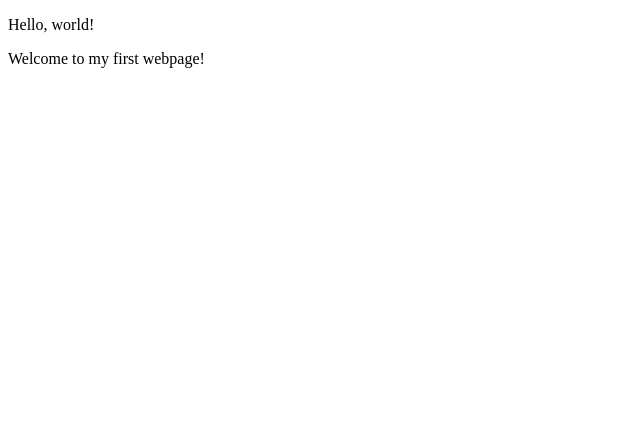
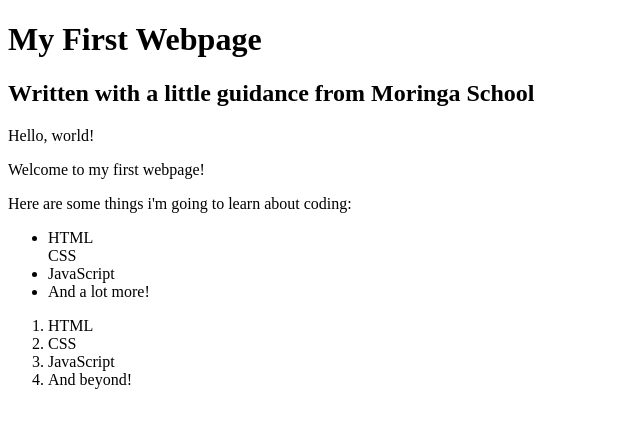
Before and after one commit to DENNISMCRAE/github-tutorial, a plain HTML site: page my-first-webpage.html in a window 1280 px wide. Shown: the whole page, without its empty margins (0-640 px from the left). Drawn offline with Linux system fonts and the light colour scheme.

Commit message:
add list elements

```diff
--- a/my-first-webpage.html
+++ b/my-first-webpage.html
@@ -4,7 +4,24 @@
   <title>My first webpage!</title>
  </head>
  <body>
+   <h1>My First Webpage</h1>
+   <h2>Written with a little guidance from Moringa School</h2>
+
   <p>Hello, world!</p>
   <p>Welcome to my first webpage!</p>
+
+  <p> Here are some things i'm going to learn about coding:</p>
+  <ul>
+    <li>HTML</li>
+    <il>CSS</li>
+    <li>JavaScript</li>
+    <li>And a lot more!</li>
+  </ul>
+  <ol>
+    <li>HTML</li>
+    <li>CSS</li>
+    <li>JavaScript</li>
+    <li>And beyond!</li>
+  </ol>
  </body>
 </html>
```
